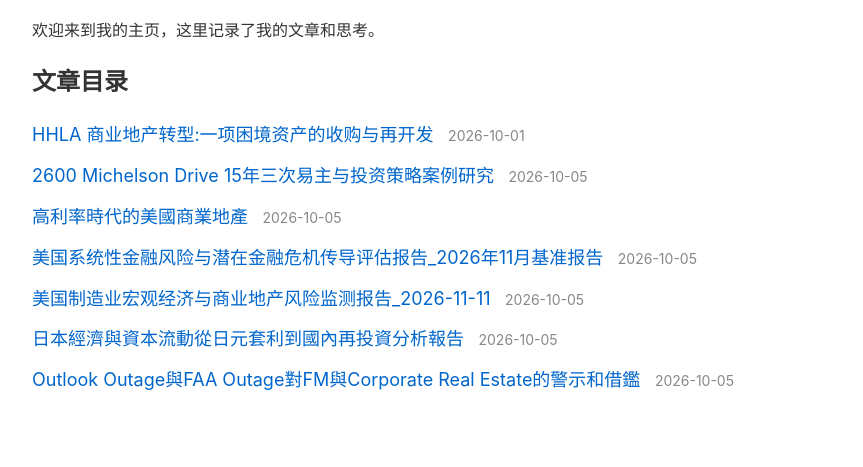
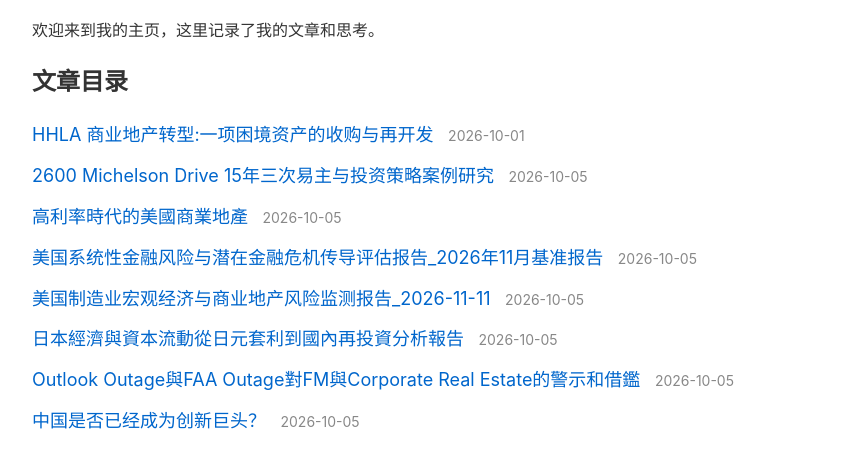
Before and after one commit to Jerioooo/Research, a plain HTML site: page index.html in a window 1280 px wide. Shown: the part 107-574 px from the top of the page, without its empty margins (208-1071 px from the left). Drawn offline with Linux system fonts and the light colour scheme.

Commit message:
Update index.html

```diff
--- a/index.html
+++ b/index.html
@@ -75,6 +75,10 @@
             <a href="article7.html">Outlook Outage與FAA Outage對FM與Corporate Real Estate的警示和借鑑</a>
             <span class="date">2026-10-05</span>
         </li>
+        <li>
+            <a href="article8.html">中国是否已经成为创新巨头？</a>
+            <span class="date">2026-10-05</span>
+        </li>
         <!-- 以后有新文章，直接在这里加一行 <li>...</li> 即可 -->
     </ul>
 
```
